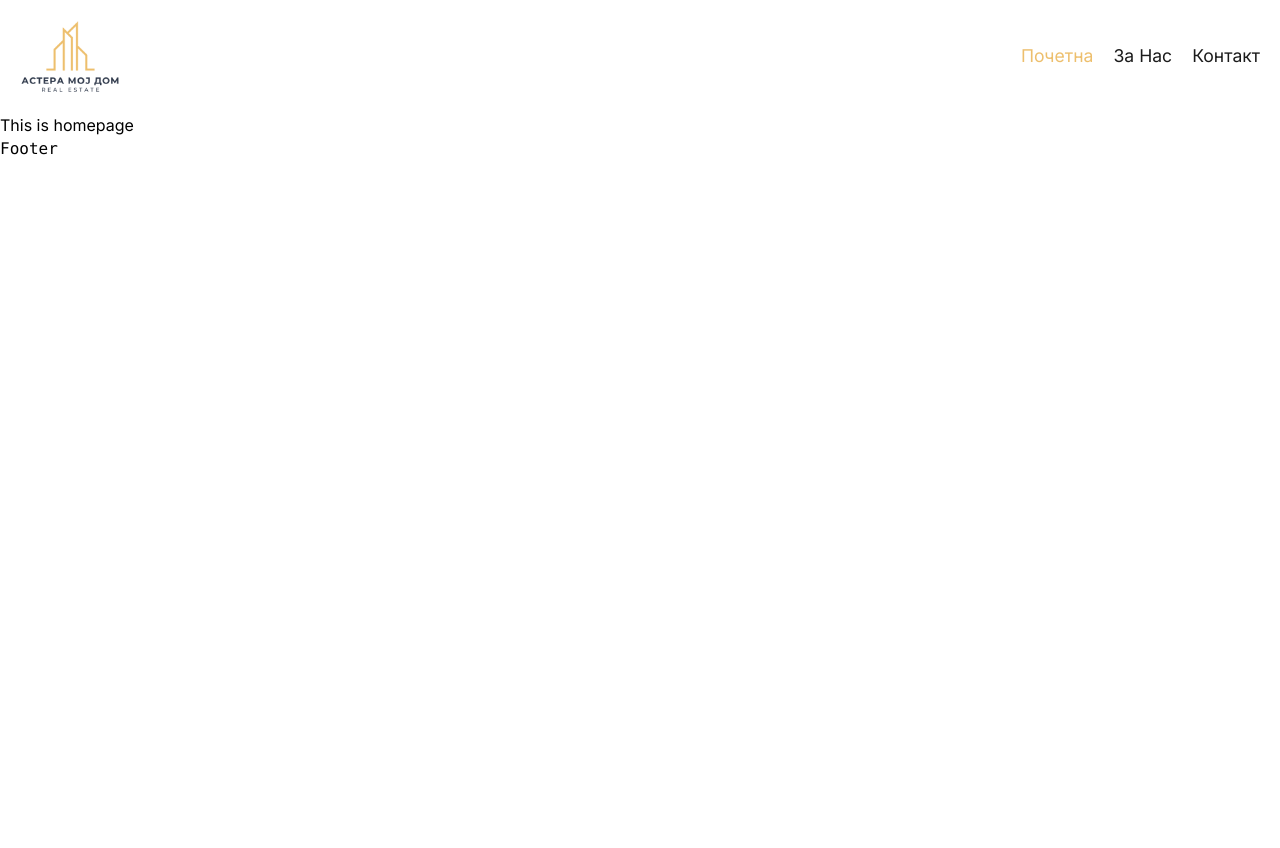
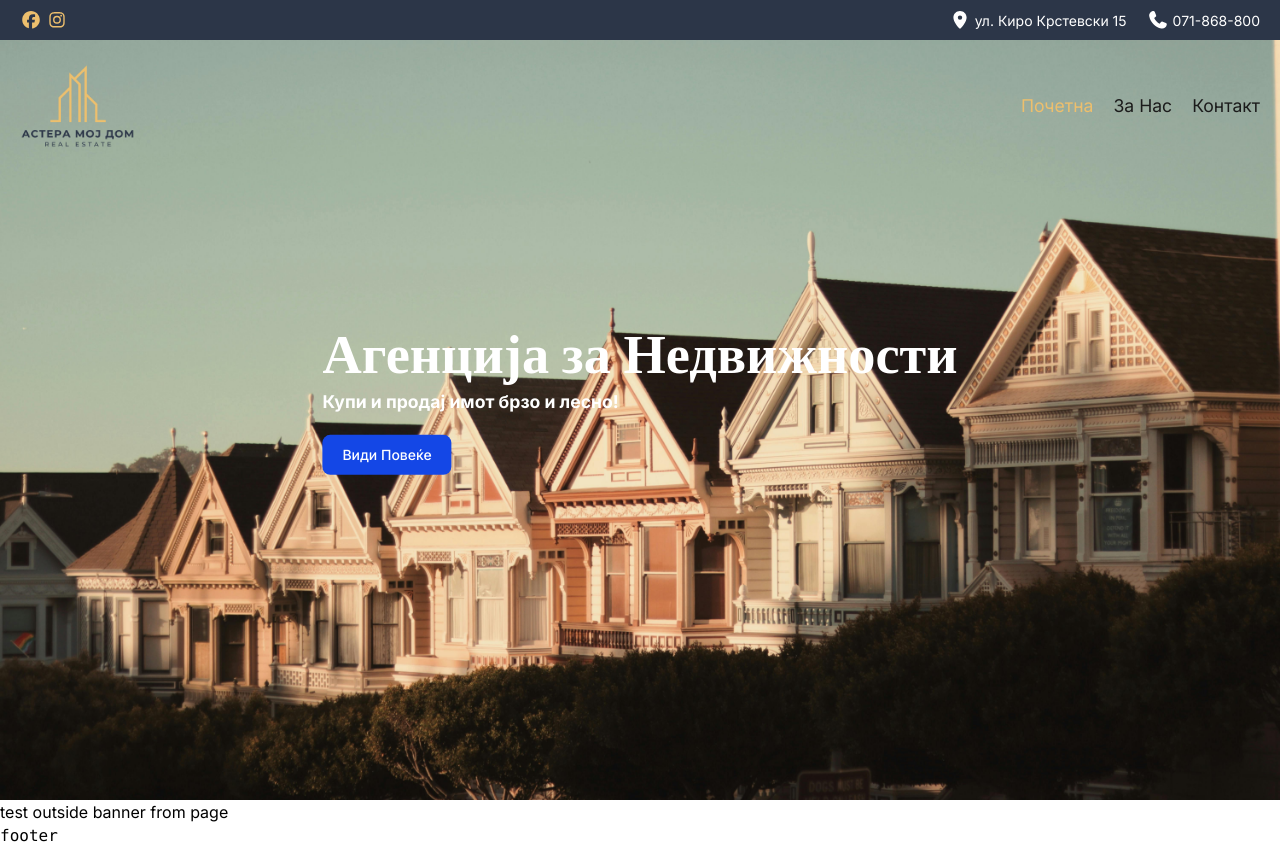
Before and after one commit to vladimirmomiroski/astera-moj-dom, a Next.js app: page / in a window 1280 px wide. Before the commit the page ends 800 px from the top, so only its background shows below. Built offline with nearby package versions, Linux system fonts and the light colour scheme; a web font is replaced by a local one.

Commit message:
added hero banner section and added contact info above navbar

```diff
--- a/app/(client)/components/navbar/navbar.tsx
+++ /dev/null
@@ -1,23 +0,0 @@
-
-import Logo from "@/shared/ui/logo/logo"
-import NavLink from "@/shared/ui/nav-link/nav-link"
-
-const Navbar = () => {
-
-  return (
-    <nav className="container flex justify-between items-center mx-auto p-5">
-      < div >
-        <Logo width={100} height={100} />
-      </div >
-      <div>
-        <ul className="flex justify-between align-middle">
-          <li className=" pr-5 cursor-pointer hover:text-gold text-medium"><NavLink href="/">Почетна</NavLink></li>
-          <li className="pr-5 cursor-pointer hover:text-gold text-medium"><NavLink href="/about">За Нас</NavLink></li>
-          <li className="cursor-pointer hover:text-gold text-medium"><NavLink href="/contact">Контакт</NavLink></li>
-        </ul>
-      </div>
-    </nav >
-  )
-}
-
-export default Navbar
--- a/app/(client)/components/footer/footer.tsx
+++ b/app/(client)/components/ui/footer/footer.tsx
@@ -1,5 +1,5 @@
 const Footer = () => {
-  return <div className="font-mono">Footer</div>;
+  return <div className="font-mono">footer</div>;
 };
 
 export default Footer;
--- /dev/null
+++ b/app/(client)/components/ui/hero/hero.tsx
@@ -0,0 +1,23 @@
+import Image from "next/image"
+
+const Hero = () => {
+    return (
+        <header className="relative w-full min-h-screen">
+            <div>dark overlay here</div>
+            <Image
+                src="/test.jpg"
+                alt="Hero Image Description"
+                fill
+                className="object-cover"
+                priority
+            />
+            <div className="absolute top-1/2 left-1/2 -translate-x-1/2 -translate-y-1/2">
+                <h1 className="text-large text-white font-bold leading-tight mb-1">Агенција за Недвижности</h1>
+                <p className="text-medium text-white font-bold mb-5">Купи и продај имот брзо и лесно!</p>
+                <button type="button" className="text-white bg-blue-700 hover:bg-blue-800 focus:ring-4 focus:ring-blue-300 font-medium rounded-lg text-sm px-5 py-2.5 me-2 mb-2 dark:bg-blue-600 dark:hover:bg-blue-700 focus:outline-none dark:focus:ring-blue-800">Види Повеќе</button>
+            </div>
+        </header >
+    )
+}
+
+export default Hero
--- /dev/null
+++ b/app/(client)/components/ui/navbar/navbar.tsx
@@ -0,0 +1,43 @@
+
+import Logo from "@/shared/ui/logo/logo"
+import NavLink from "@/shared/ui/nav-link/nav-link"
+import { FontAwesomeIcon } from "@fortawesome/react-fontawesome";
+import { faFacebook, faInstagram } from "@fortawesome/free-brands-svg-icons";
+import { faPhone, faLocationDot } from "@fortawesome/free-solid-svg-icons";
+
+
+const Navbar = () => {
+
+  return (
+    <nav className="fixed top-0 left-0 right-0 z-50">
+      <div className="bg-blue hidden sm:block">
+        <div className="py-2 px-5 flex justify-between items-center container mx-auto">
+          <div>
+            <FontAwesomeIcon className="text-medium mr-1 text-gold" icon={faFacebook} />
+            <FontAwesomeIcon className="text-medium text-gold" icon={faInstagram} />
+          </div>
+          <div className="flex items-center justify-around">
+            <FontAwesomeIcon className="text-medium text-white pr-1" icon={faLocationDot} />
+            <span className="text-small text-white mr-5">ул. Киро Крстевски 15</span>
+            <FontAwesomeIcon className="text-medium text-white pr-1" icon={faPhone} />
+            <span className="text-small text-white">071-868-800</span>
+          </div>
+        </div>
+      </div>
+      <div className="container  flex justify-between items-center px-5 py-6 mx-auto">
+        < div >
+          <Logo width={115} height={115} />
+        </div >
+        <div>
+          <ul className="flex justify-between align-middle">
+            <li className=" mr-5 text-medium"><NavLink href="/">Почетна</NavLink></li>
+            <li className="mr-5 text-medium"><NavLink href="/about">За Нас</NavLink></li>
+            <li className="text-medium"><NavLink href="/contact">Контакт</NavLink></li>
+          </ul>
+        </div>
+      </div>
+    </nav >
+  )
+}
+
+export default Navbar
--- a/app/(client)/layout.tsx
+++ b/app/(client)/layout.tsx
@@ -1,5 +1,5 @@
-import Navbar from "@/app/(client)/components/navbar/navbar";
-import Footer from "@/app/(client)/components/footer/footer";
+import Navbar from "@/app/(client)/components/ui/navbar/navbar";
+import Footer from "@/app/(client)/components/ui/footer/footer";
 
 const ClientLayout = ({
   children,
--- a/app/(client)/page.tsx
+++ b/app/(client)/page.tsx
@@ -1,5 +1,13 @@
+import Hero from "./components/ui/hero/hero";
+
 const Home = () => {
-  return <div>This is homepage</div>;
+  return (
+    <>
+      <Hero />
+      test outside banner from page
+    </>
+  )
+
 };
 
 export default Home;
--- a/app/globals.css
+++ b/app/globals.css
@@ -25,13 +25,15 @@ h6 {
 
 @theme {
   --color-black: #1b1b1b;
-  --color-secondary: #ffffff;
+  --color-white: #ffffff;
   --color-blue: #2c3648;
   --color-gray: #6b7280;
   --color-gold: #edbf6d;
 
-  --text-large: 3.2rem;
+  --text-large: 3.4rem;
   --text-medium: 1.1rem;
   --text-default: 1rem;
   --text-small: 0.875rem;
+
+  --dark-overlay: "linear-gradient(to bottom, rgba(0, 0, 0, 0) 0%, rgba(0, 0, 0, 0.8) 100%)";
 }
--- a/app/layout.tsx
+++ b/app/layout.tsx
@@ -1,6 +1,9 @@
 import type { Metadata } from "next";
 import { Playfair_Display, Inter } from "next/font/google";
 import "./globals.css";
+import "@fortawesome/fontawesome-svg-core/styles.css";
+import { config } from "@fortawesome/fontawesome-svg-core";
+config.autoAddCss = false;
 
 const playfairDisplay = Playfair_Display({
   variable: "--playfair-display",
--- a/package.json
+++ b/package.json
@@ -10,6 +10,10 @@
     "format": "prettier --write ."
   },
   "dependencies": {
+    "@fortawesome/fontawesome-svg-core": "^7.1.0",
+    "@fortawesome/free-brands-svg-icons": "^7.1.0",
+    "@fortawesome/free-solid-svg-icons": "^7.1.0",
+    "@fortawesome/react-fontawesome": "^3.1.0",
     "babel-plugin-react-compiler": "^1.0.0",
     "next": "16.0.1",
     "postcss": "^8.5.6",
--- a/shared/ui/logo/logo.tsx
+++ b/shared/ui/logo/logo.tsx
@@ -1,11 +1,11 @@
 import Image from "next/image";
 
-type PropsLogo = {
+type LogoProps = {
   width: number;
   height: number;
 };
 
-const Logo = ({ width, height }: PropsLogo) => {
+const Logo = ({ width, height }: LogoProps) => {
 
   return (
     <Image
--- a/shared/ui/nav-link/nav-link.tsx
+++ b/shared/ui/nav-link/nav-link.tsx
@@ -3,18 +3,18 @@
 import Link from 'next/link';
 import { usePathname } from 'next/navigation';
 
-type PropsNavLink = {
+type NavLinkProps = {
     href: string,
     children: React.ReactNode,
 }
 
-const NavLink = ({ href, children }: PropsNavLink) => {
+const NavLink = ({ href, children }: NavLinkProps) => {
 
     const pathname = usePathname();
     const isActive = pathname === href;
 
     return (
-        <Link href={href} className={`${isActive ? 'text-gold' : 'text-black'
+        <Link href={href} className={`cursor-pointer hover:text-gold ${isActive ? 'text-gold' : 'text-black'
             }`}>
             {children}
         </Link>
```
Also changed, not shown: public/test.jpg (added), 1 other file (tests, documents, lock files or other folders).
